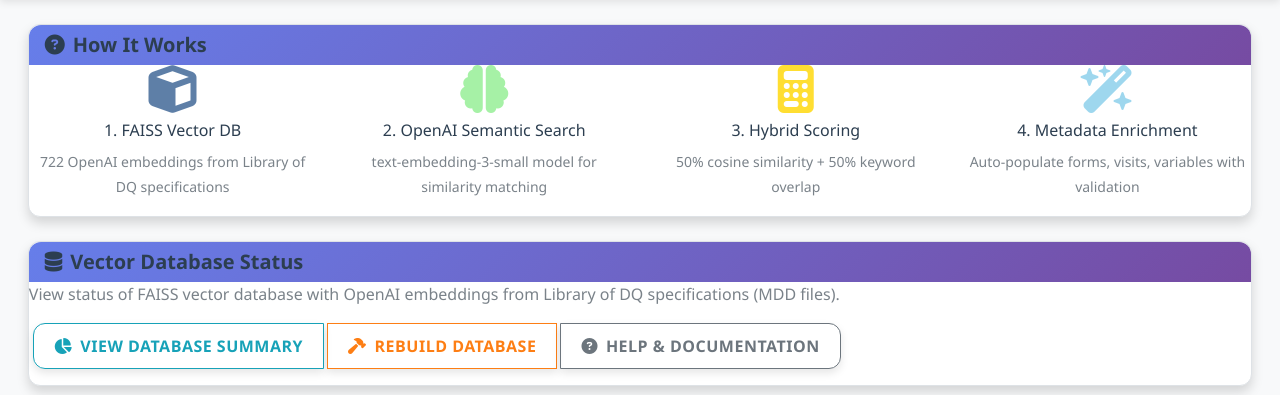
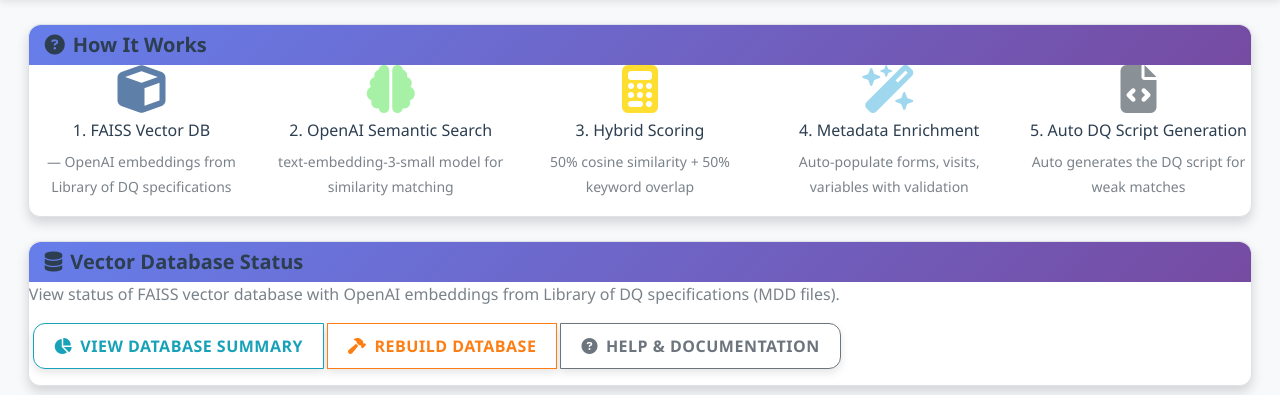
Before and after one commit to mohanraj-k/iSpec_hack, a Flask app: page / in a window 1280 px wide. Shown: the part 89-484 px from the top of the page. Run offline with Flask 3, Linux system fonts and the light colour scheme; some libraries are stand-ins or nearby versions.

Commit message:
UI Update

```diff
--- a/templates/index.html
+++ b/templates/index.html
@@ -321,33 +321,40 @@
                         </h5>
                     </div>
                     <div class="card-body">
-                        <div class="row">
-                            <div class="col-md-3">
+                        <div class="row row-cols-1 row-cols-sm-2 row-cols-md-5">
+                            <div class="col">
                                 <div class="text-center mb-3">
                                     <i class="fas fa-cube fa-3x text-primary mb-2"></i>
                                     <h6>1. FAISS Vector DB</h6>
-                                    <small class="text-muted"><span id="embeddings-value">722</span> OpenAI embeddings from Library of DQ specifications</small>
+                                    <small class="text-muted"><span id="embeddings-value">—</span> OpenAI embeddings from Library of DQ specifications</small>
                                 </div>
                             </div>
-                            <div class="col-md-3">
+                            <div class="col">
                                 <div class="text-center mb-3">
                                     <i class="fas fa-brain fa-3x text-success mb-2"></i>
                                     <h6>2. OpenAI Semantic Search</h6>
                                     <small class="text-muted">text-embedding-3-small model for similarity matching</small>
                                 </div>
                             </div>
-                            <div class="col-md-3">
+                            <div class="col">
                                 <div class="text-center mb-3">
                                     <i class="fas fa-calculator fa-3x text-warning mb-2"></i>
                                     <h6>3. Hybrid Scoring</h6>
                                     <small class="text-muted">50% cosine similarity + 50% keyword overlap</small>
                                 </div>
                             </div>
-                            <div class="col-md-3">
+                            <div class="col">
                                 <div class="text-center mb-3">
                                     <i class="fas fa-wand-magic-sparkles fa-3x text-info mb-2"></i>
                                     <h6>4. Metadata Enrichment</h6>
                                     <small class="text-muted">Auto-populate forms, visits, variables with validation</small>
+                                </div>
+                            </div>
+                            <div class="col">
+                                <div class="text-center mb-3">
+                                    <i class="fas fa-file-code fa-3x text-secondary mb-2"></i>
+                                    <h6>5. Auto DQ Script Generation</h6>
+                                    <small class="text-muted">Auto generates the DQ script for weak matches</small>
                                 </div>
                             </div>
                         </div>
```
